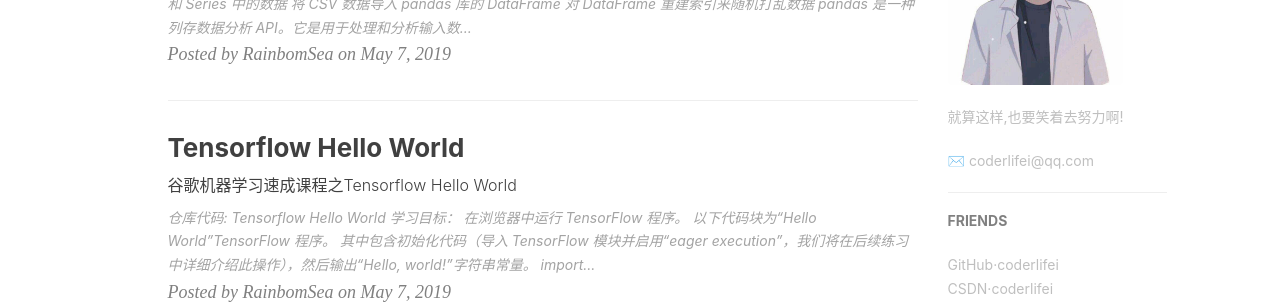
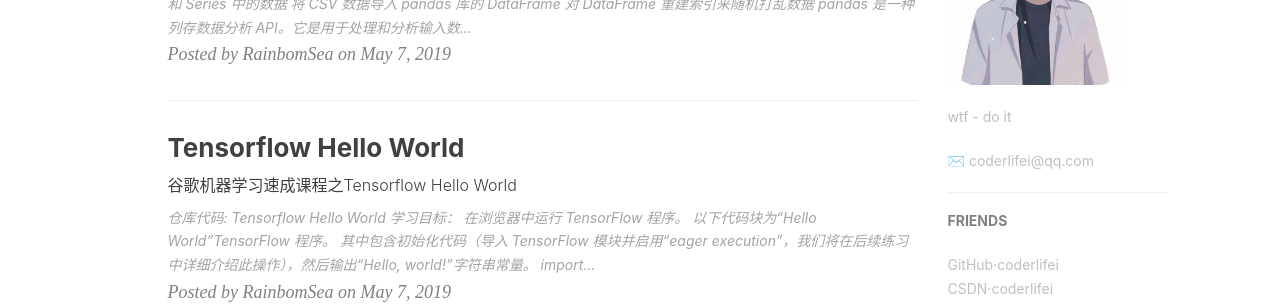
Before and after one commit to rainbomsea/rainbomsea.github.io, a Jekyll site: the page built from index.html, in a window 1280 px wide. Shown: the part 812-1116 px from the top of the page. Built offline with Jekyll 4.4.1, drawn with Linux system fonts in a browser that asks for light colours; nearby versions of some CDN libraries; the list of posts is cut into pages by our own code; comment, search, counter and statistics services are not loaded.

Commit message:
Update _config.yml

```diff
--- a/_config.yml
+++ b/_config.yml
@@ -12,7 +12,7 @@
 
 # Sidebar settings | 侧边栏设置
 sidebar: true                           # whether or not using Sidebar.
-sidebar-about-description: "就算这样,也要笑着去努力啊!"
+sidebar-about-description: "wtf - do it"
 sidebar-avatar: /img/head.jpg      # 头像
 
 
```
